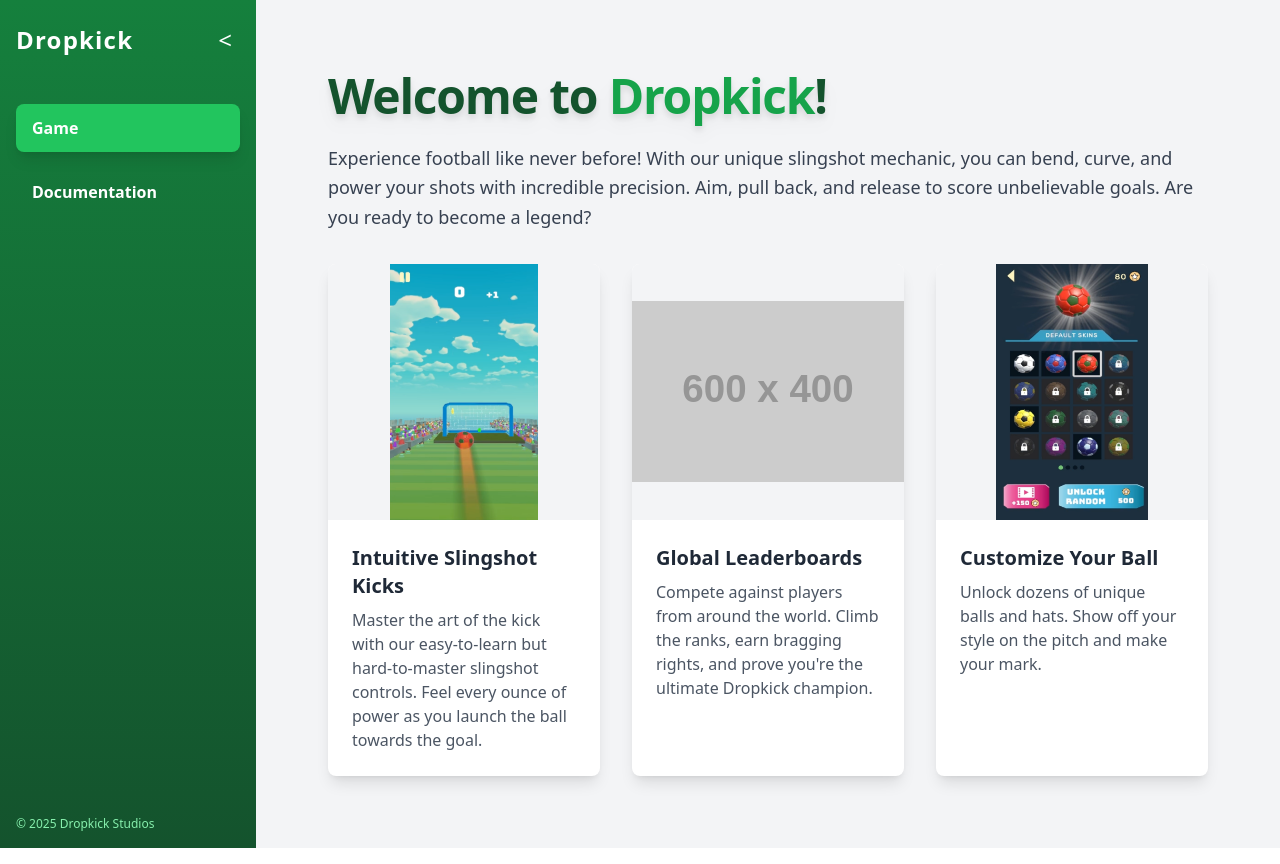
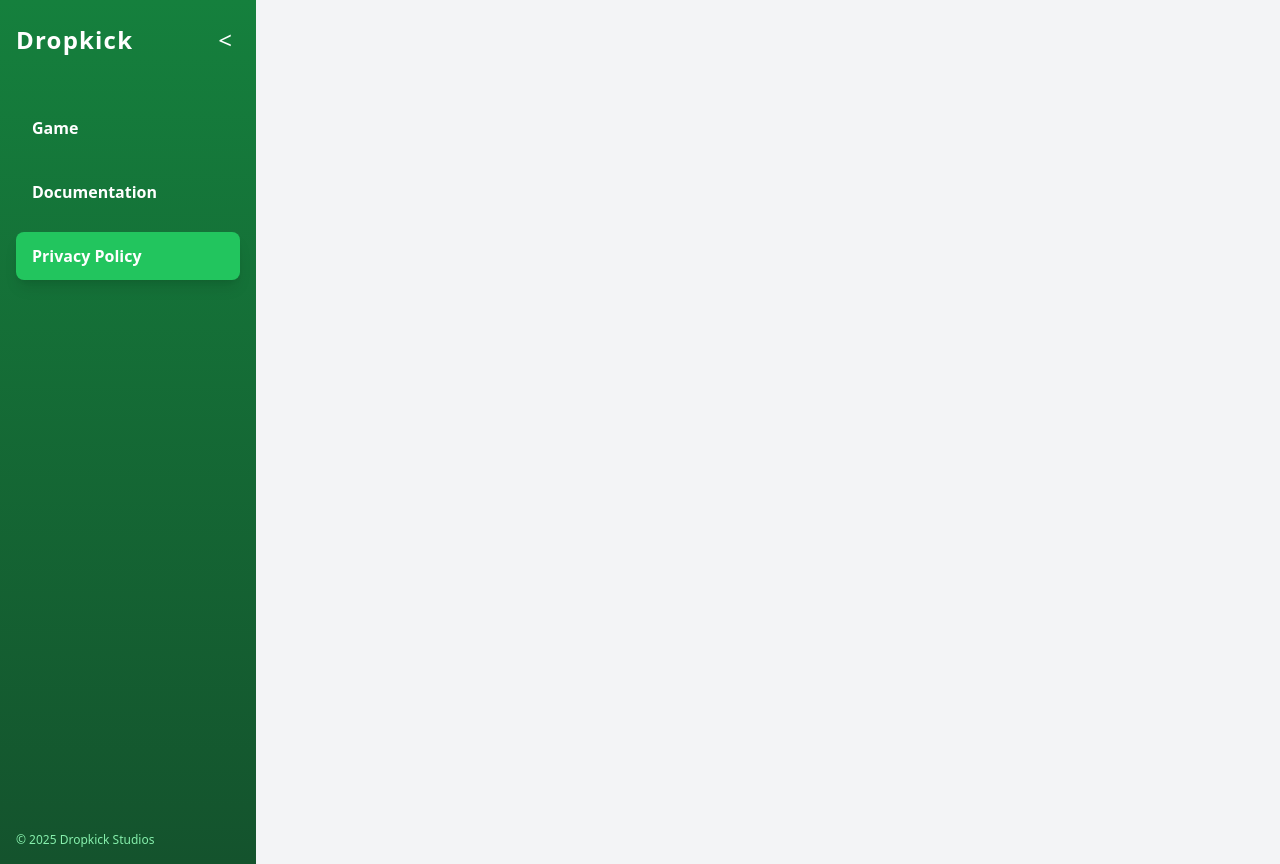
Before and after one commit to AVitrum/wobblepop-site, a React (Vite) app: page /policy in a window 1280 px wide. Built offline with nearby package versions, Linux system fonts and the light colour scheme.

Commit message:
feat: added policy page

```diff
--- a/package.json
+++ b/package.json
@@ -17,7 +17,8 @@
     "gh-pages": "^6.3.0",
     "react": "^19.1.0",
     "react-dom": "^19.1.0",
-    "react-redux": "^9.2.0"
+    "react-redux": "^9.2.0",
+    "react-router-dom": "^7.7.1"
   },
   "devDependencies": {
     "@eslint/js": "^9.30.1",
--- a/src/App.tsx
+++ b/src/App.tsx
@@ -1,23 +1,20 @@
-import { useState } from 'react';
+import { Routes, Route, Navigate } from 'react-router-dom';
 import Sidebar from './components/Sidebar';
 import GamePage from './pages/GamePage';
 import DocumentationPage from './pages/Documentation';
-
-const pages = {
-    game: <GamePage />,
-    docs: <DocumentationPage />,
-};
-
-type Page = keyof typeof pages;
+import PdfPage from './pages/PdfPage';
 
 export default function App() {
-    const [currentPage, setCurrentPage] = useState<Page>('game');
-
     return (
         <div className="flex min-h-screen bg-gray-100">
-            <Sidebar currentPage={currentPage} setPage={setCurrentPage} />
+            <Sidebar />
             <main className="flex-1 overflow-y-auto p-8">
-                {pages[currentPage]}
+                <Routes>
+                    <Route path="/" element={<Navigate to="/game" replace />} />
+                    <Route path="/game" element={<GamePage />} />
+                    <Route path="/docs" element={<DocumentationPage />} />
+                    <Route path="/policy" element={<PdfPage />} />
+                </Routes>
             </main>
         </div>
     );
--- /dev/null
+++ b/src/components/PdfViewer.tsx
@@ -0,0 +1,17 @@
+interface PdfViewerProps {
+    file: string;
+}
+
+export default function PdfViewer({ file }: PdfViewerProps) {
+    return (
+        <div className="w-full h-screen">
+            <iframe
+                src={file}
+                title="PDF Document"
+                width="100%"
+                height="100%"
+                style={{ border: 'none' }}
+            />
+        </div>
+    );
+}
--- a/src/components/Sidebar.tsx
+++ b/src/components/Sidebar.tsx
@@ -1,19 +1,14 @@
 import { useState } from 'react';
+import { NavLink } from 'react-router-dom';
 
-type Page = 'game' | 'docs';
-
-interface SidebarProps {
-    currentPage: Page;
-    setPage: (page: Page) => void;
-}
-
-export default function Sidebar({ currentPage, setPage }: SidebarProps) {
+export default function Sidebar() {
     const [collapsed, setCollapsed] = useState(false);
 
     const navItems = [
-        { id: 'game', label: 'Game' },
-        { id: 'docs', label: 'Documentation' },
-    ] as const;
+        { to: '/game', label: 'Game' },
+        { to: '/docs', label: 'Documentation' },
+        { to: '/policy', label: 'Privacy Policy' },
+    ];
 
     return (
         <nav
@@ -34,24 +29,22 @@ export default function Sidebar({ currentPage, setPage }: SidebarProps) {
             </div>
 
             <ul className="flex flex-col gap-4">
-                {navItems.map(({ id, label }) => (
-                    <li
-                        key={id}
-                        className={`cursor-pointer rounded-lg px-4 py-3 font-semibold transition-all duration-200 flex items-center gap-4
+                {navItems.map(({ to, label }) => (
+                    <li key={to}>
+                        <NavLink
+                            to={to}
+                            className={({ isActive }) =>
+                                `cursor-pointer rounded-lg px-4 py-3 font-semibold transition-all duration-200 flex items-center gap-4
                                 ${collapsed ? 'justify-center' : ''}
-            ${currentPage === id
+                                ${isActive
                                     ? 'bg-green-500 shadow-lg text-white'
                                     : 'hover:bg-green-800 hover:translate-x-1'
-                        }`}
-                        onClick={() => setPage(id)}
-                        tabIndex={0}
-                        role="button"
-                        onKeyDown={e => {
-                            if (e.key === 'Enter' || e.key === ' ') setPage(id);
-                        }}
+                                }`
+                            }
                         >
                             <span className={collapsed ? 'text-2xl' : 'hidden'}>{label.charAt(0)}</span>
                             <span className={collapsed ? 'hidden' : 'block'}>{label}</span>
+                        </NavLink>
                     </li>
                 ))}
             </ul>
--- /dev/null
+++ b/src/pages/PdfPage.tsx
@@ -0,0 +1,6 @@
+import PdfViewer from '../components/PdfViewer';
+
+export default function PdfPage() {
+    const pdfFile = `${import.meta.env.BASE_URL}PrivacyPolicy_WobblePop_Dropkick.pdf`;
+    return <PdfViewer file={pdfFile} />;
+}
```
Also changed, not shown: src/main.tsx (+4 -5 lines), 2 other files (tests, documents, lock files or other folders). Lines whose indentation alone changed are shown as unchanged.
